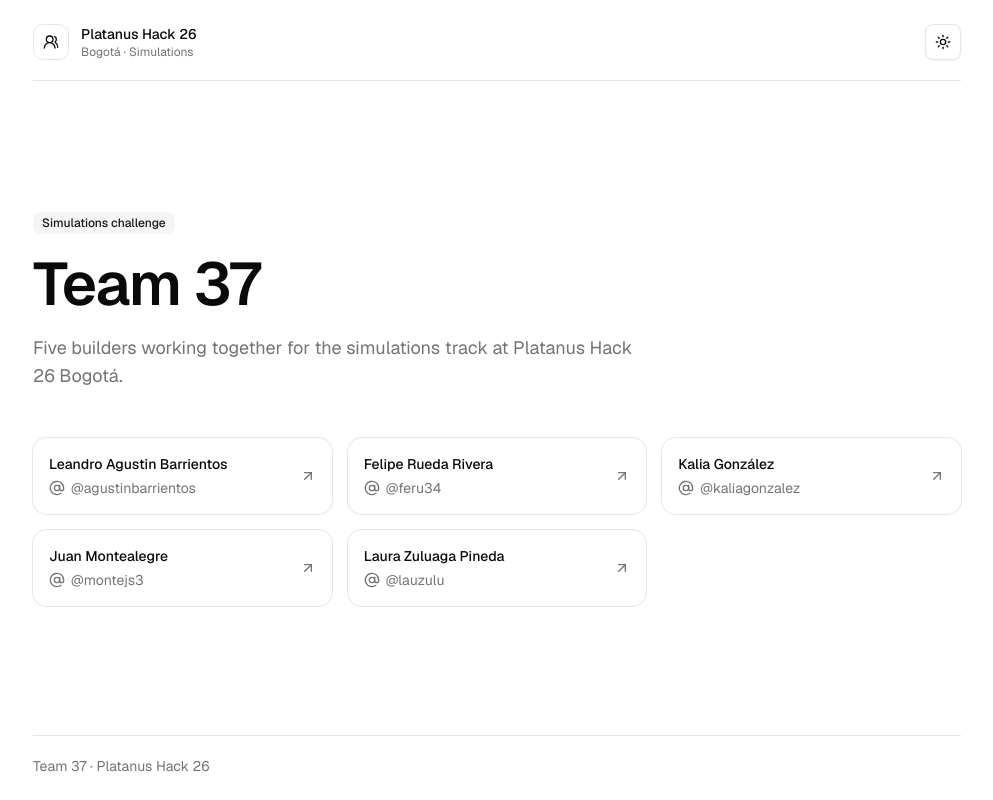
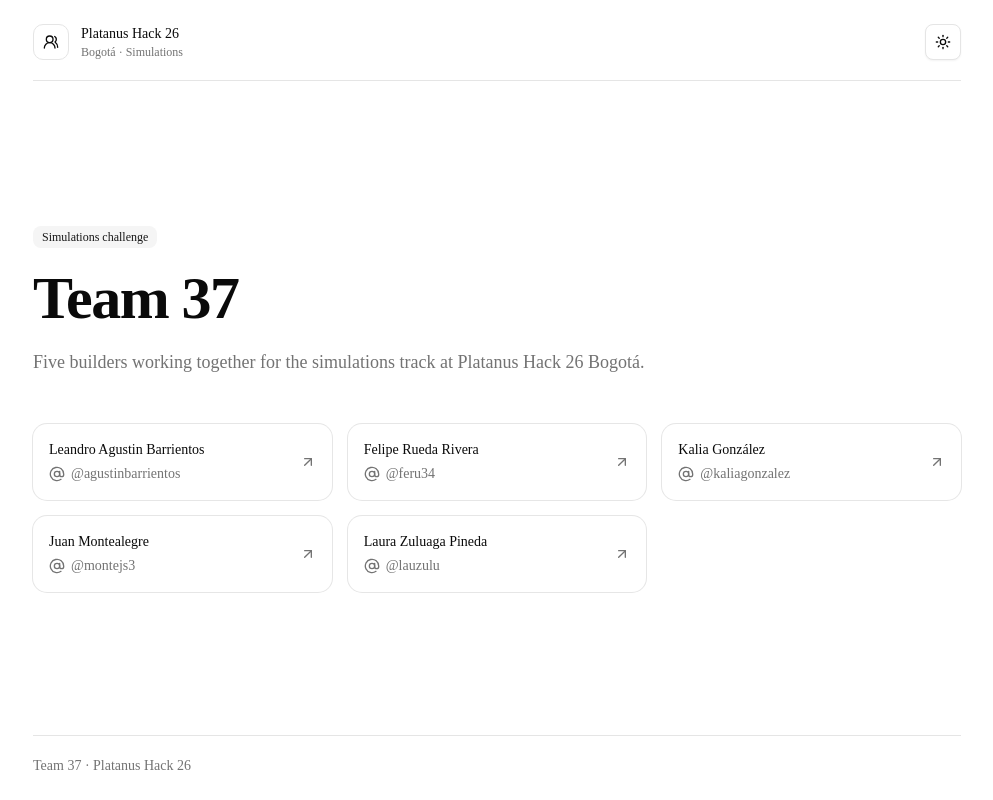
Before and after one commit to agustinbarrientos/platanus-bog-26, a Next.js app in the folder apps/web/: page / in a window 1280 px wide. Shown: the whole page, without its empty margins (143-1136 px from the left). Built offline with nearby package versions, Linux system fonts and the light colour scheme.

Commit message:
Switch the fonts to Fredoka and Nunito and update the Moirai metadata

```diff
--- a/apps/web/src/app/layout.tsx
+++ b/apps/web/src/app/layout.tsx
@@ -1,38 +1,56 @@
-import type { Metadata } from "next";
-import { Geist, Geist_Mono } from "next/font/google";
+import type { Metadata, Viewport } from "next";
+import { Fredoka, Nunito } from "next/font/google";
 
 import { ThemeProvider } from "@/components/theme-provider";
 import type { RootLayoutProps } from "@/types";
 
 import "./globals.css";
 
-const geistSans = Geist({
-  variable: "--font-geist-sans",
+// Fredoka carries the display numbers, Nunito the prose.
+const fredoka = Fredoka({
+  variable: "--font-fredoka",
   subsets: ["latin"],
+  weight: ["400", "500", "600"],
 });
 
-const geistMono = Geist_Mono({
-  variable: "--font-geist-mono",
+const nunito = Nunito({
+  variable: "--font-nunito",
   subsets: ["latin"],
+  weight: ["400", "600", "700"],
+  style: ["normal", "italic"],
 });
 
 export const metadata: Metadata = {
-  title: "Team 37",
-  description: "Team 37 for the simulations track at Platanus Hack 26 Bogotá.",
+  title: "Moirai · Ve tu futuro biológico",
+  description:
+    "Una foto de tu examen y ocho preguntas. Corro tu vida diez mil veces y te digo cuántos años sanos llevas por delante, y qué los mueve.",
+  icons: { icon: "/moirai/moirai-icon.svg" },
+  openGraph: {
+    title: "Moirai · Ve tu futuro biológico. Cámbialo.",
+    description:
+      "Microsimulación Monte Carlo de tu salud futura, con su rango de incertidumbre y la palanca que más lo mueve.",
+    locale: "es_CO",
+    type: "website",
+  },
+};
+
+export const viewport: Viewport = {
+  themeColor: "#EFF8FE",
 };
 
 export default function RootLayout({ children }: RootLayoutProps) {
   return (
     <html
-      lang="en"
-      className={`${geistSans.variable} ${geistMono.variable}`}
+      lang="es"
+      className={`${fredoka.variable} ${nunito.variable}`}
       suppressHydrationWarning
     >
       <body className="min-h-screen bg-background font-sans antialiased">
+        {/* The design system is light-only: no dark palette was ever drawn. */}
         <ThemeProvider
           attribute="class"
-          defaultTheme="system"
-          enableSystem
+          defaultTheme="light"
+          enableSystem={false}
           disableTransitionOnChange
         >
           {children}
```
